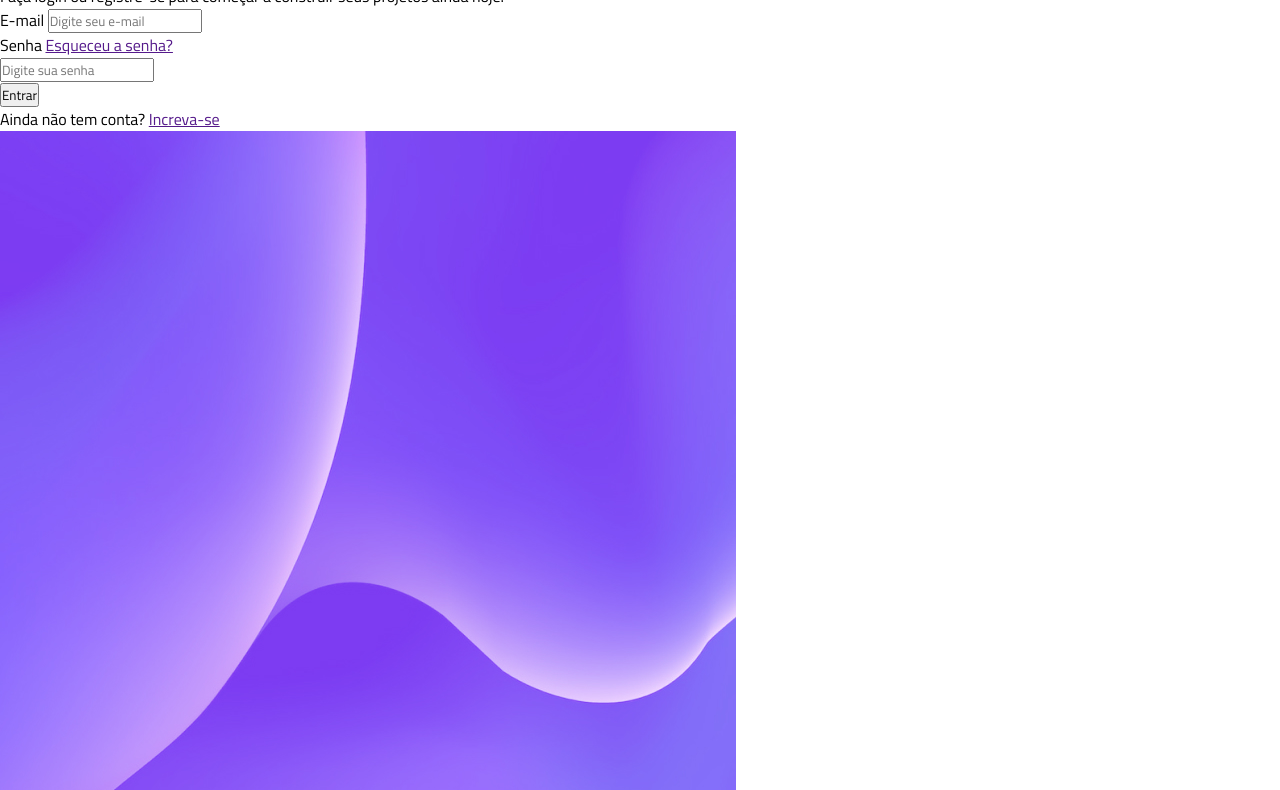
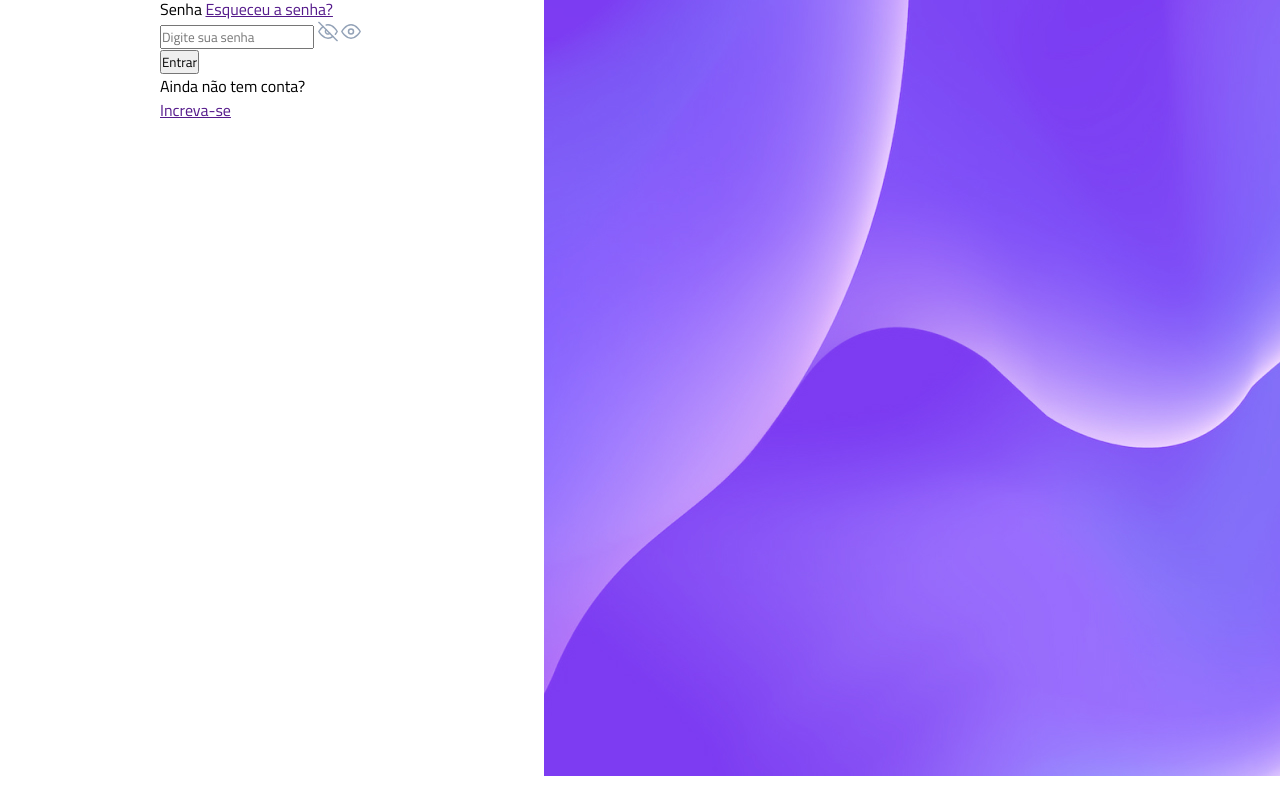
Before and after one commit to MartinianoGomes/web1_tela-login, a plain HTML site: page index.html in a window 1280 px wide. Shown: the part 124-914 px from the top of the page. Drawn offline with Linux system fonts and the light colour scheme.

Commit message:
Estilizando a página de login.

```diff
--- a/index.html
+++ b/index.html
@@ -8,12 +8,13 @@
     <title>Vertigo - Login</title>
 </head>
 <body>
-    <div>
+    <div id="page" class="flex">
+        <div class="primeiraparte">
             <header>
                 <img src="assets/logo.svg" alt="Logo da empresa.">
             </header>
 
-        <main class="primeiraparte">
+            <main>
                 <div class="headline">
                     <h1>Acesse a plataforma</h1>
 
@@ -43,20 +44,36 @@
                             id="senha"
                             placeholder="Digite sua senha"
                         >
+
+                        <img
+                            src="assets/eye-off.svg"
+                            alt="Mostrar senha"
+                            onclick=""
+                        >
+
+                        <img
+                            src="assets/eye.svg"
+                            alt="Mostrar senha"
+                            onclick=""
+                        >
                     </div>
 
                     <input
-                    type="button"
+                        type="submit"
                         value="Entrar"
                     >
 
-                <p>Ainda não tem conta? <a href="">Increva-se</a></p>
+                    <div class="create-account">
+                        <p>Ainda não tem conta?</p>
+                        <a href="">Increva-se</a>
+                    </div>
                 </form>
             </main>
+        </div>
 
-        <section class="segundaparte">
+        <div class="segundaparte">
             <img src="assets/bg.jpg" alt="">
-        </section>
+        </div>
     </div>
 
     <script src="script.js"></script>
--- a/style.css
+++ b/style.css
@@ -1,3 +1,4 @@
+/* Estilizações globais */
 @font-face {
     font-family: "Tittilium Web";
     src: url(fonts/Titillium_Web/TitilliumWeb-Regular.ttf);
@@ -9,3 +10,20 @@
 
     font-family: "Tittilium Web";
 }
+
+body {
+    height: 100dvh;
+    width: 100dvw;
+}
+
+
+
+/* Estilizações da página */
+.flex {
+    display: flex;
+    flex-direction: row;
+}
+
+.primeiraparte {
+    display: flex;
+}
```
Lines whose indentation alone changed are shown as unchanged.
